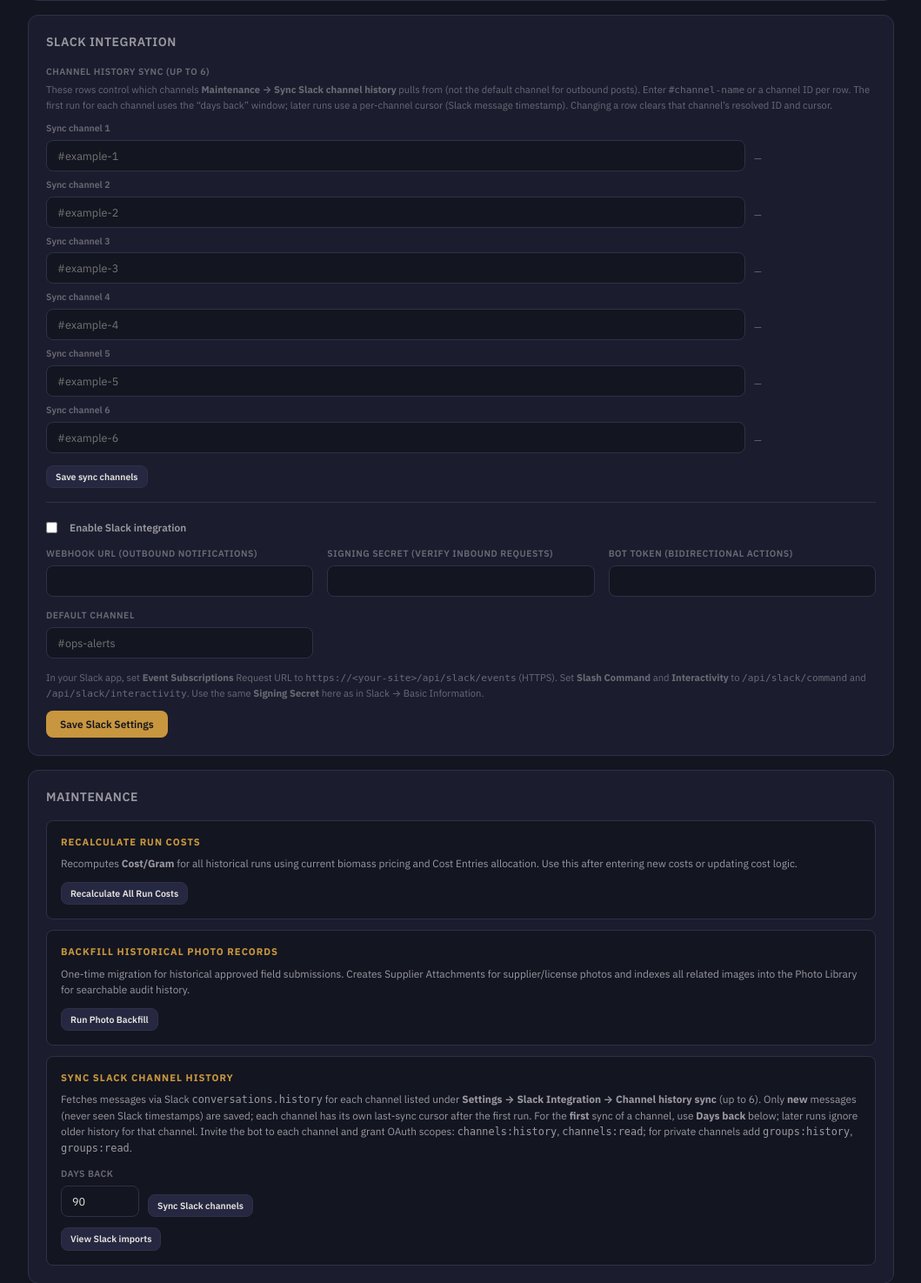
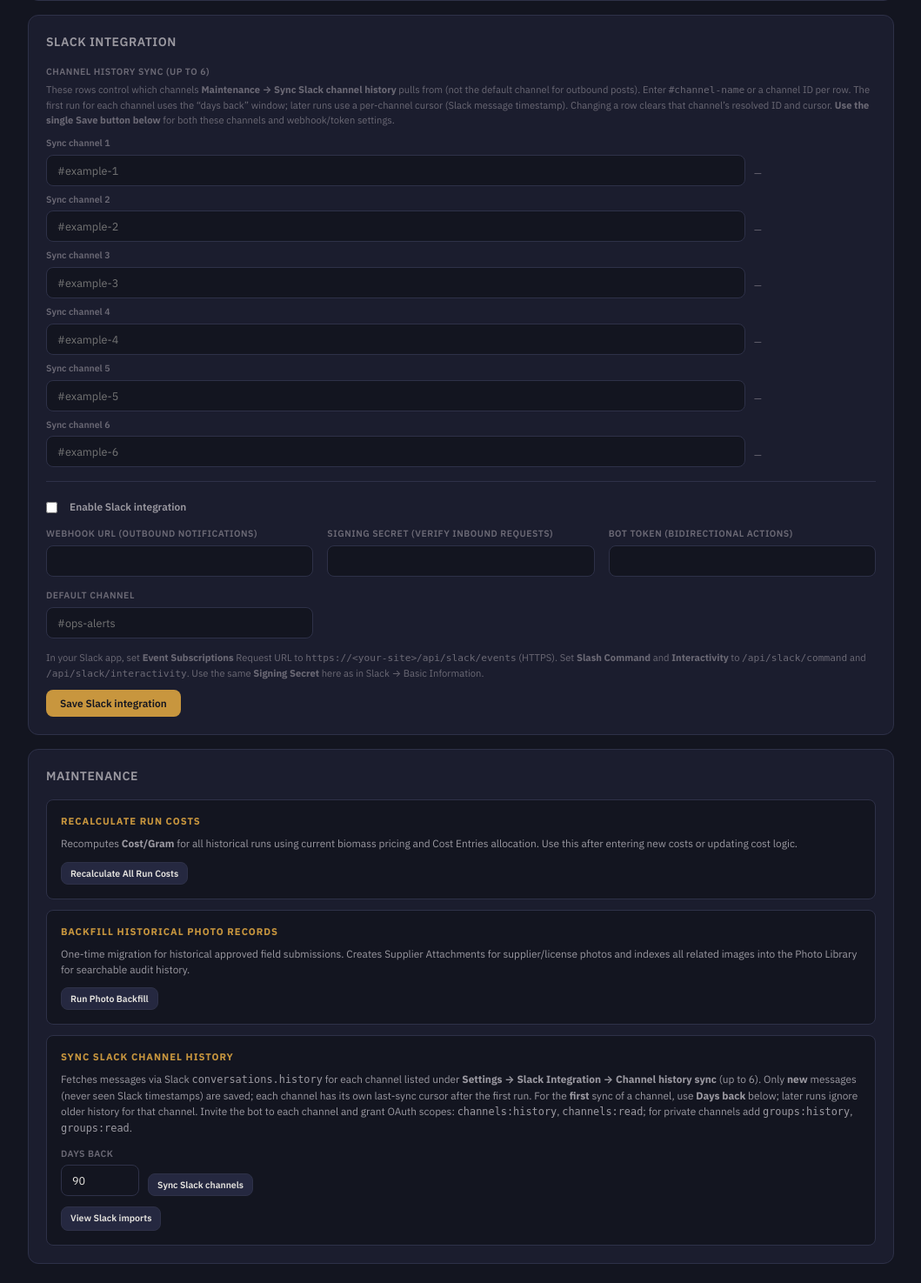
Before and after one commit to benwaldman33/gold-drop-production_tracker, a Flask app: page /settings in a window 1280 px wide. Shown: the part 3144-4619 px from the top of the page at 87% size, without its empty margins (220-1279 px from the left). Run offline with Flask 3, Linux system fonts and the light colour scheme; the visitor is signed in with stand-in values (Sample User, id 1); data comes from the database, SQL or seed files in the repository; data that the repository does not hold is empty.

Commit message:
fix slack channel save

```diff
--- a/app.py
+++ b/app.py
@@ -2411,10 +2411,6 @@ def settings():
                     existing.value = val
                 else:
                     db.session.add(SystemSetting(key=key, value=val, description=desc))
-            db.session.commit()
-            flash("Slack integration settings updated.", "success")
-
-        elif form_type == "slack_sync_channels":
             _ensure_slack_sync_configs()
             for i in range(SLACK_SYNC_CHANNEL_SLOTS):
                 hint = (request.form.get(f"sync_ch_{i}") or "").strip()
@@ -2429,7 +2425,10 @@ def settings():
                         row.resolved_channel_id = None
                         row.last_watermark_ts = None
             db.session.commit()
-            flash("Slack history sync channels saved (up to 6). Each channel keeps its own last-sync cursor.", "success")
+            flash(
+                "Slack integration saved (webhook, tokens, default channel, and up to six history-sync channels).",
+                "success",
+            )
 
         return _settings_redirect()
 
--- a/templates/settings.html
+++ b/templates/settings.html
@@ -495,14 +495,15 @@
 <div class="card" id="settings-slack">
   <div class="card-header"><h3>Slack Integration</h3></div>
 
-  <form method="POST" style="margin-bottom:20px;padding-bottom:16px;border-bottom:1px solid var(--dark-border);">
-    <input type="hidden" name="form_type" value="slack_sync_channels">
+  <form method="POST">
+    <input type="hidden" name="form_type" value="slack">
     <input type="hidden" name="return_to" value="#settings-slack">
-    <div class="form-group">
+    <div class="form-group" style="margin-bottom:20px;padding-bottom:16px;border-bottom:1px solid var(--dark-border);">
       <label>Channel history sync (up to 6)</label>
       <p class="text-sm" style="color:var(--text-muted);margin-bottom:10px;">
         These rows control which channels <strong>Maintenance → Sync Slack channel history</strong> pulls from (not the default channel for outbound posts).
         Enter <code>#channel-name</code> or a channel ID per row. The first run for each channel uses the &ldquo;days back&rdquo; window; later runs use a per-channel cursor (Slack message timestamp). Changing a row clears that channel&rsquo;s resolved ID and cursor.
+        <strong>Use the single Save button below</strong> for both these channels and webhook/token settings.
       </p>
       <div style="display:grid;gap:8px;">
         {% for slot in slack_sync_slots %}
@@ -519,12 +520,6 @@
         {% endfor %}
       </div>
     </div>
-    <button type="submit" class="btn btn-secondary btn-sm">Save sync channels</button>
-  </form>
-
-  <form method="POST">
-    <input type="hidden" name="form_type" value="slack">
-    <input type="hidden" name="return_to" value="#settings-slack">
     <div class="form-group">
       <label style="display:flex;align-items:center;gap:8px; text-transform:none; letter-spacing:0; font-size:0.85rem; color:var(--text-secondary);">
         <input type="checkbox" name="slack_enabled" {% if system_settings.get('slack_enabled', '0') in ('1','true','yes','on') %}checked{% endif %}>
@@ -560,7 +555,7 @@
       <code>/api/slack/command</code> and <code>/api/slack/interactivity</code>.
       Use the same <strong>Signing Secret</strong> here as in Slack → Basic Information.
     </div>
-    <button type="submit" class="btn btn-primary">Save Slack Settings</button>
+    <button type="submit" class="btn btn-primary">Save Slack integration</button>
   </form>
 </div>
 
```
Also changed, not shown: ENGINEERING.md (+2 -2 lines).
